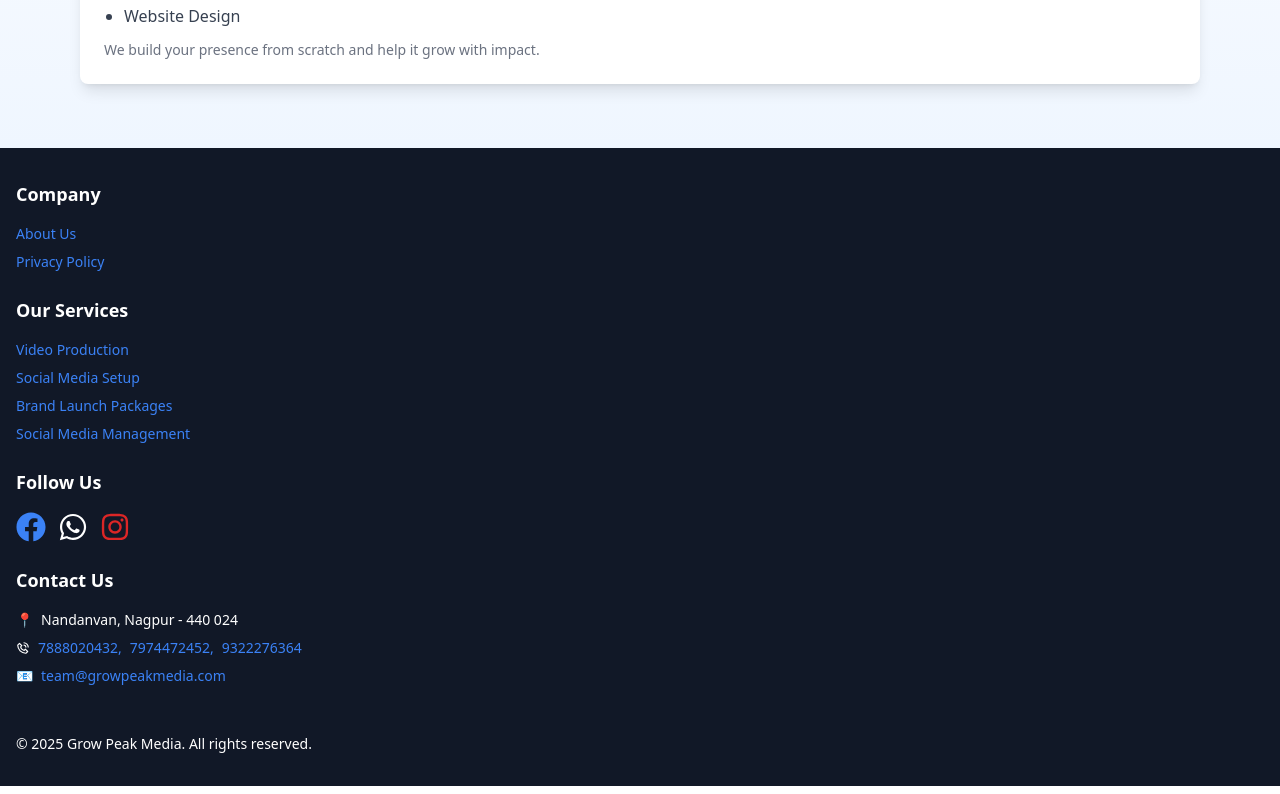
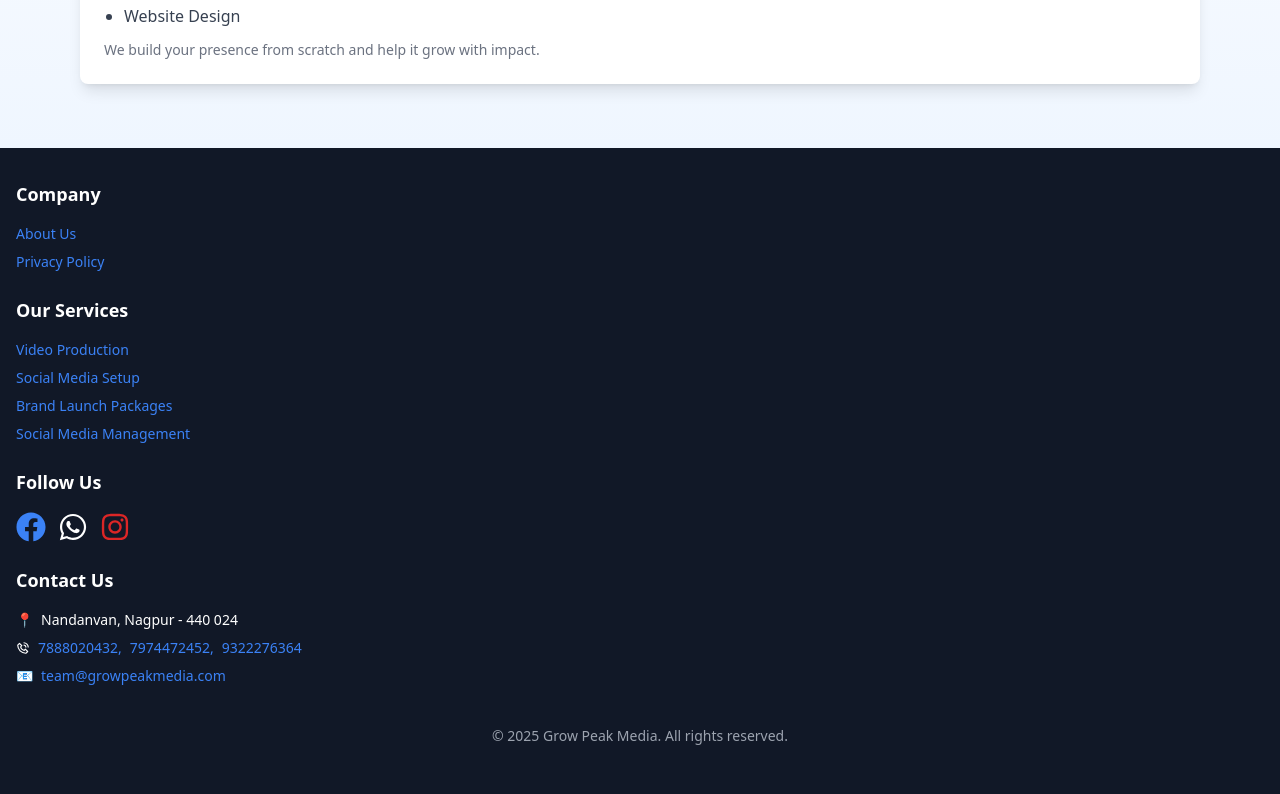
Before and after one commit to yug1307/grow-peak-media-100, a React (Vite) app: page /about in a window 1280 px wide. Shown: the part 1596-2390 px from the top of the page. Built offline with nearby package versions, Linux system fonts and the light colour scheme.

Commit message:
Update FooterOne.jsx

```diff
--- a/src/components/FooterOne.jsx
+++ b/src/components/FooterOne.jsx
@@ -79,10 +79,8 @@ const FooterOne = () => {
           </ul>
         </div>
 
-        <div className="break"></div>
-
         {/* Copyright Section */}
-        <div className="footer-bottom">
+        <div className="w-full text-center py-4 text-sm text-gray-400">
           © 2025 Grow Peak Media. All rights reserved.
         </div>
       </div>
```
